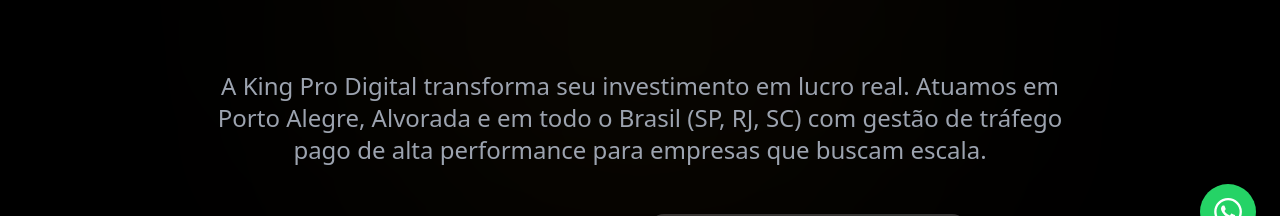
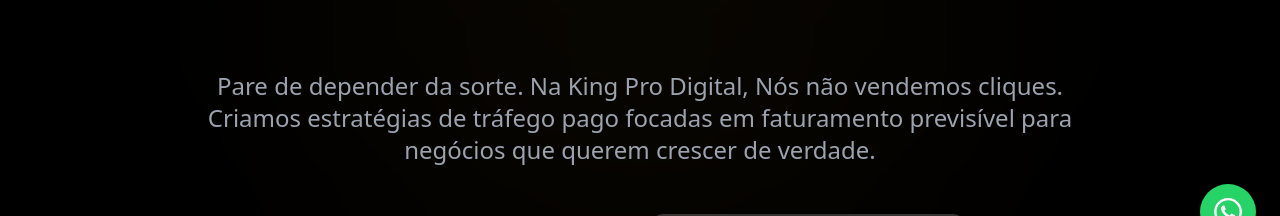
Before and after one commit to contatokingprodigital-cmd/Landing-page, a React (Vite) app: page / in a window 1280 px wide. Shown: the part 536-752 px from the top of the page. Built offline with nearby package versions, Linux system fonts and the light colour scheme.

Commit message:
Add files via upload

```diff
--- a/SiteContext.tsx
+++ b/SiteContext.tsx
@@ -94,7 +94,7 @@
   seoDescription: "A King Pro Digital é sua agência de marketing especialista em tráfego pago estratégico. Atendemos Porto Alegre, Alvorada, São Paulo, Rio de Janeiro e Santa Catarina. Geramos vendas reais com Meta e Google Ads.",
   seoKeywords: "king pro digital, agência de marketing, tráfego pago, porto alegre, alvorada, são paulo, santa catarina, rio de janeiro, gestor de trafego pago, marketing digital rs, marketing digital sp, marketing digital rj",
   heroTitle: "Mais clientes mais vendas. Tráfego pago com estratégia.",
-  heroSubtitle: "A King Pro Digital transforma seu investimento em lucro real. Atuamos em Porto Alegre, Alvorada e em todo o Brasil (SP, RJ, SC) com gestão de tráfego pago de alta performance para empresas que buscam escala.",
+  heroSubtitle: "Pare de depender da sorte. Na King Pro Digital, Nós não vendemos cliques. Criamos estratégias de tráfego pago focadas em faturamento previsível para negócios que querem crescer de verdade.",
   heroImage: "https://i.ibb.co/jZy4rCHY/king-logo.png",
   methodologyLabel: "O Método King Pro",
   methodologyTitle: "A Metodologia que Separa Amadores de Profissionais.",
@@ -121,11 +121,11 @@
     "https://i.ibb.co/MDhX3dQm/mundi-m-veis.png"
   ],
   servicesTitle: "O que fazemos pelo seu negócio",
-  servicesSubtitle: "Especialistas em tráfego pago estratégico para empresas de Porto Alegre, Alvorada e todo o território nacional.",
+  servicesSubtitle: "Nossa atuação vai muito além de apertar botões. Construímos o ecossistema necessário para sua escala.",
   services: [
     {
       title: "Gestão Estratégica de Tráfego",
-      description: "Otimizamos suas campanhas no Meta Ads e Google Ads com foco total em ROI para mercados competitivos como SP, RJ e SC.",
+      description: "Configuramos e otimizamos suas campanhas no Meta Ads (Instagram/Facebook) e Google Ads com foco total em ROI e CPA baixo.",
       imageUrl: "https://i.ibb.co/0pYFWGYP/Sem-nome-1000-x-800-px.png"
     },
     {
@@ -145,10 +145,10 @@
     }
   ],
   instagramSectionTitle: "King Pro em Ação",
-  instagramSectionSubtitle: "Acompanhe nossos bastidores e estratégias que estão dominando o mercado.",
+  instagramSectionSubtitle: "Acompanhe nossos bastidores.",
   instagramVideoUrls: ["https://www.instagram.com/p/DUV3963ACeL","https://www.instagram.com/p/DGEoD1XRrYP","https://www.instagram.com/p/DPtypF4ABnG"],
   feedbackSectionTitle: "A Voz de quem Cresce Conosco",
-  feedbackSectionSubtitle: "Empresas de Porto Alegre, Alvorada e SP que escalaram com a King Pro Digital.",
+  feedbackSectionSubtitle: "Veja abaixo conversas diretas com nossos clientes.",
   feedbackButtonText: "QUERO RESULTADOS ASSIM NO MEU NEGÓCIO",
   feedbacks: [
     { url: "https://i.ibb.co/93YW9FSR/1.png", caption: "Representação de 30% do faturamento", alt: "Feedback 1" },
@@ -158,10 +158,10 @@
   whatsappLink: "https://wa.me/5551993781978",
   contactEmail: "contatokingprodigital@gmail.com",
   instagramHandle: "kingprodigital",
-  footerDescription: "King Pro Digital: Agência de Marketing em Porto Alegre e Alvorada. Especialista em Tráfego Pago em SP, RJ e SC. Transformamos anúncios em máquinas de vendas.",
+  footerDescription: "King Pro Digital: Agência de Marketing Especialista em Tráfego Pago. Transformamos anúncios em máquinas de vendas. Atendemos todo Brasil, Porto Alegre/RS, SP, RJ e SC.",
   finalCtaQuestion: "Pronto para dominar seu mercado?",
   finalCtaOffer: "Análise estratégica gratuita.",
-  finalCtaPath: "Atuamos em Porto Alegre, Alvorada, SP, RJ e SC.",
+  finalCtaPath: "Transformando negócios em autoridades digitais através do tráfego pago de alta performance.",
   finalCtaButton: "Quero agendar minha análise",
   processTitle: "Processo King Pro de Dominação",
   processSubtitle: "Três etapas simples para escalar seu faturamento com previsibilidade.",
--- a/index.html
+++ b/index.html
@@ -12,6 +12,21 @@
     <meta name="keywords" content="king pro digital, agência de marketing, tráfego pago, porto alegre, alvorada, são paulo, santa catarina, rio de janeiro, gestor de trafego, marketing performance">
     <meta name="author" content="King Pro Digital">
     <meta name="robots" content="index, follow">
+
+    <!-- Meta Pixel Code -->
+    <script>
+    !function(f,b,e,v,n,t,s)
+    {if(f.fbq)return;n=f.fbq=function(){n.callMethod?
+    n.callMethod.apply(n,arguments):n.queue.push(arguments)};
+    if(!f._fbq)f._fbq=n;n.push=n;n.loaded=!0;n.version='2.0';
+    n.queue=[];t=b.createElement(e);t.async=!0;
+    t.src=v;s=b.getElementsByTagName(e)[0];
+    s.parentNode.insertBefore(t,s)}(window, document,'script',
+    'https://connect.facebook.net/en_US/fbevents.js');
+    fbq('init', '749265863771674');
+    fbq('track', 'PageView');
+    </script>
+    <!-- End Meta Pixel Code -->
 
     <!-- Schema.org JSON-LD para Google (LocalBusiness) -->
     <script type="application/ld+json">
@@ -114,6 +129,10 @@
 <link rel="stylesheet" href="/index.css">
 </head>
 <body>
+    <noscript><img height="1" width="1" style="display:none"
+    src="https://www.facebook.com/tr?id=749265863771674&ev=PageView&noscript=1"
+    /></noscript>
+
     <div id="initial-loader">
         <div class="spinner"></div>
         <div class="loader-text">King Pro Digital</div>
```
